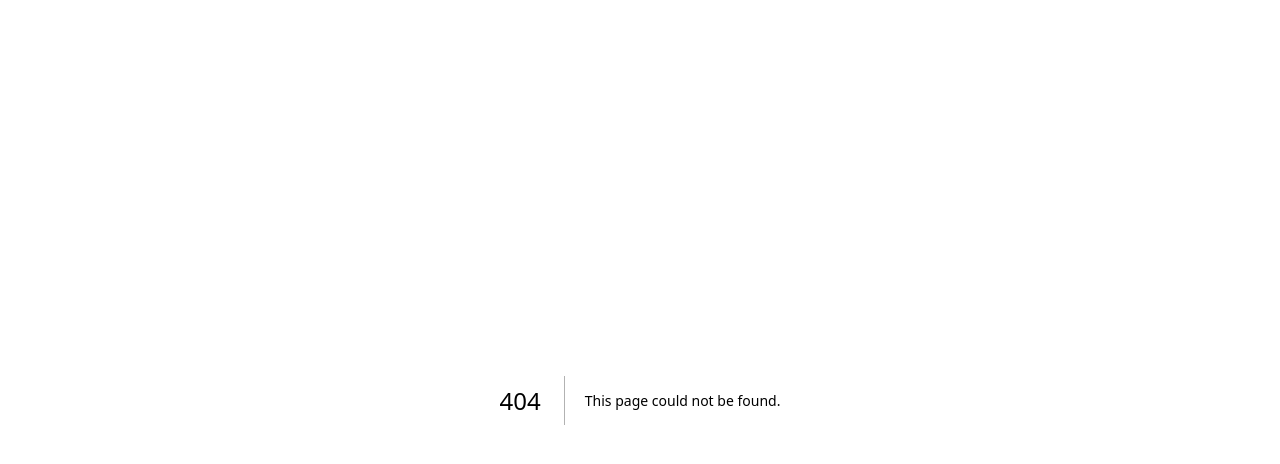
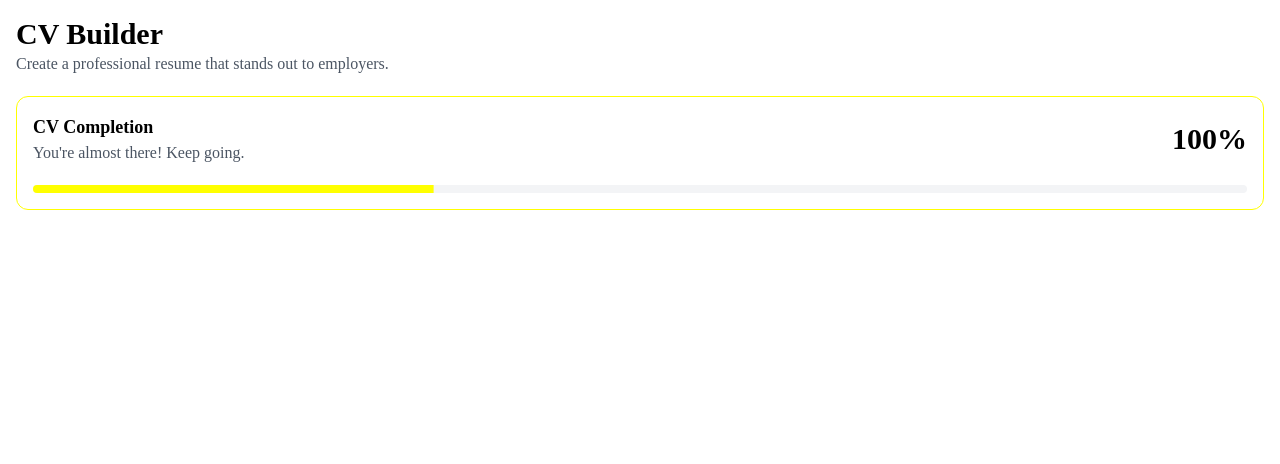
Before and after one commit to FSDTeam-SAA/wasabi-gaming-final-frontend, a Next.js app: page /dashboard/cv-builder in a window 1280 px wide. Before the commit this address had no page. Shown: the top 464 px of the page. Built offline with nearby package versions, Linux system fonts and the light colour scheme; a web font is replaced by a local one.

Commit message:
title and cv completion done

```diff
--- a/package.json
+++ b/package.json
@@ -9,6 +9,7 @@
     "lint": "next lint"
   },
   "dependencies": {
+    "@ant-design/icons": "^6.1.0",
     "@hookform/resolvers": "^3.10.0",
     "@radix-ui/react-accordion": "1.2.2",
     "@radix-ui/react-alert-dialog": "1.1.4",
@@ -24,7 +25,7 @@
     "@radix-ui/react-menubar": "1.1.4",
     "@radix-ui/react-navigation-menu": "1.2.3",
     "@radix-ui/react-popover": "1.1.4",
-    "@radix-ui/react-progress": "1.1.1",
+    "@radix-ui/react-progress": "^1.1.1",
     "@radix-ui/react-radio-group": "1.2.2",
     "@radix-ui/react-scroll-area": "1.2.2",
     "@radix-ui/react-select": "2.1.4",
@@ -39,6 +40,7 @@
     "@radix-ui/react-tooltip": "1.1.6",
     "@tanstack/react-query": "^5.90.12",
     "@vercel/analytics": "1.3.1",
+    "antd": "^6.2.1",
     "canvas-confetti": "^1.9.4",
     "class-variance-authority": "^0.7.1",
     "clsx": "^2.1.1",
--- /dev/null
+++ b/src/app/dashboard/cv-builder/_components/title-progress.jsx
@@ -0,0 +1,35 @@
+"use client";
+import { Progress } from "@/components/ui/progress";
+import React from "react";
+
+const TitleProgress = () => {
+  return (
+    <div>
+      <div>
+        <h1 className="text-3xl font-bold">CV Builder</h1>
+        <p className="text-gray-600">
+          Create a professional resume that stands out to employers.
+        </p>
+      </div>
+
+      <div className="p-4 mt-5 border rounded-xl border-primary">
+        <div className="flex items-center justify-between">
+          <div>
+            <h1 className="text-lg font-bold">CV Completion</h1>
+            <p className="text-gray-600">You're almost there! Keep going.</p>
+          </div>
+
+          <div>
+            <h1 className="text-3xl font-bold">100%</h1>
+          </div>
+        </div>
+
+        <div className="mt-5">
+          <Progress value={33} />
+        </div>
+      </div>
+    </div>
+  );
+};
+
+export default TitleProgress;
--- /dev/null
+++ b/src/app/dashboard/cv-builder/page.jsx
@@ -0,0 +1,11 @@
+import TitleProgress from "./_components/title-progress";
+
+const page = () => {
+  return (
+    <div className="p-4">
+      <TitleProgress />
+    </div>
+  );
+};
+
+export default page;
--- /dev/null
+++ b/src/components/ui/progress.jsx
@@ -0,0 +1,23 @@
+import * as React from "react";
+import * as ProgressPrimitive from "@radix-ui/react-progress";
+
+import { cn } from "@/lib/utils";
+
+const Progress = React.forwardRef(({ className, value, ...props }, ref) => (
+  <ProgressPrimitive.Root
+    ref={ref}
+    className={cn(
+      "relative h-2 w-full overflow-hidden rounded-full bg-gray-100",
+      className,
+    )}
+    {...props}
+  >
+    <ProgressPrimitive.Indicator
+      className="flex-1 w-full h-full transition-all bg-primary"
+      style={{ transform: `translateX(-${100 - (value || 0)}%)` }}
+    />
+  </ProgressPrimitive.Root>
+));
+Progress.displayName = ProgressPrimitive.Root.displayName;
+
+export { Progress };
```
Also changed, not shown: 1 other file (tests, documents, lock files or other folders).
